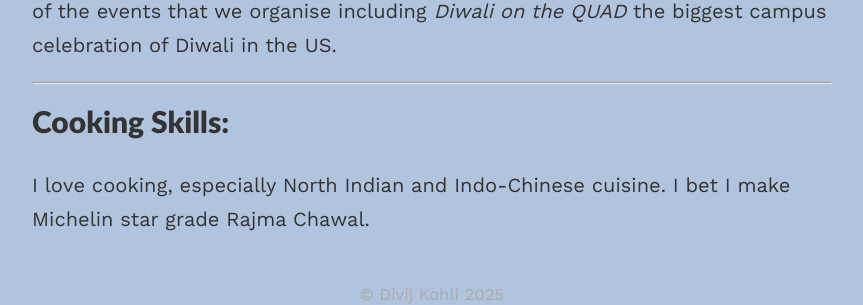
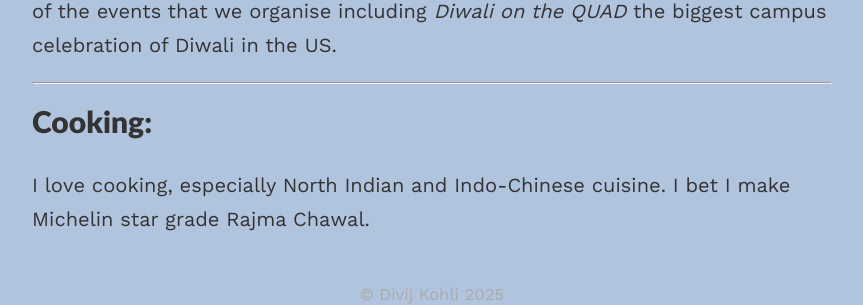
Before and after one commit to divijkohli/divijkohli.github.io, a Jekyll site: the page built from _pages/aboutme.md, in a window 1280 px wide. Shown: the part 974-1279 px from the top of the page, without its empty margins (208-1071 px from the left). Built offline with Jekyll 4.4.1, drawn with Linux system fonts in a browser that asks for light colours; nearby versions of some CDN libraries.

Commit message:
Update aboutme.md

```diff
--- a/_pages/aboutme.md
+++ b/_pages/aboutme.md
@@ -23,5 +23,5 @@ YOu should check out some of the events that we organise including _Diwali on th
 
 ---
 
-## Cooking Skills:
+## Cooking:
 I love cooking, especially North Indian and Indo-Chinese cuisine. I bet I make Michelin star grade Rajma Chawal.
```
